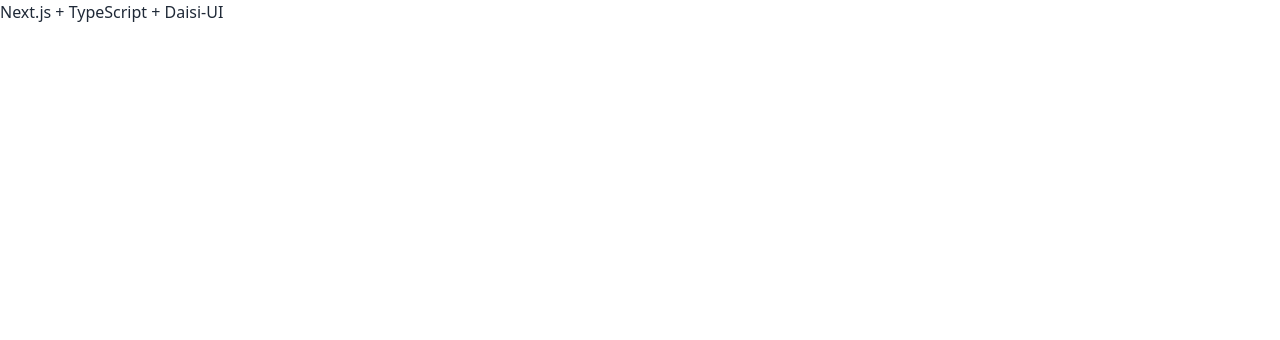
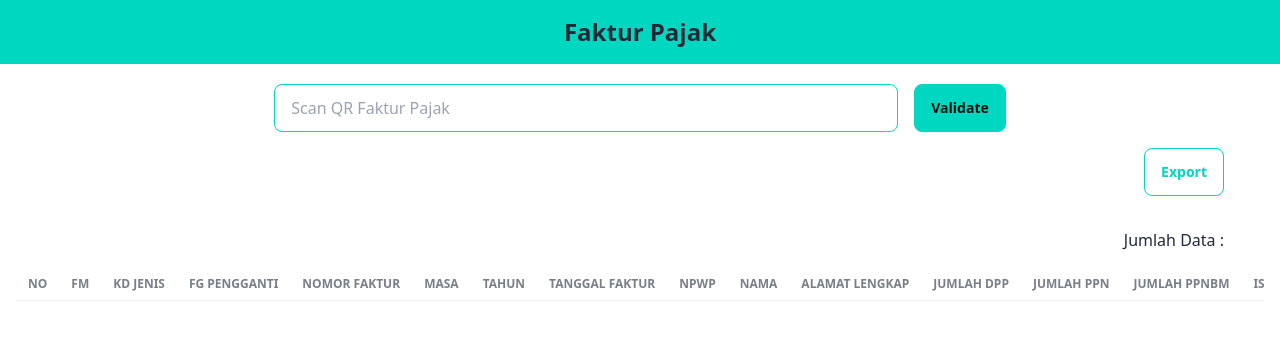
Before and after one commit to caturhidayat/faktur-pajak-scan, a Next.js app: page / in a window 1280 px wide. Shown: the top 340 px of the page. Built offline with nearby package versions, Linux system fonts and the light colour scheme.

Commit message:
feat[WIP]: add API to handle POST Validate URL Faktur

```diff
--- /dev/null
+++ b/components/Navbar.tsx
@@ -0,0 +1,9 @@
+import React from 'react'
+
+export default function Navbar() {
+  return (
+    <div className='navbar bg-accent justify-center'>
+        <a className='btn btn-ghost text-2xl'>Faktur Pajak</a>
+    </div>
+  )
+}
--- /dev/null
+++ b/components/TableFaktur.tsx
@@ -0,0 +1,63 @@
+import React from "react";
+
+export default function TableFaktur(props: any) {
+    return (
+        <div className="overflow-x-auto ">
+            <table className='table table-sm'>
+                <thead>
+                    <tr>
+                        <th>NO</th>
+                        <th>FM</th>
+                        <th>KD JENIS</th>
+                        <th>FG PENGGANTI</th>
+                        <th>NOMOR FAKTUR</th>
+                        <th>MASA</th>
+                        <th>TAHUN</th>
+                        <th>TANGGAL FAKTUR</th>
+                        <th>NPWP</th>
+                        <th>NAMA</th>
+                        <th>ALAMAT LENGKAP</th>
+                        <th>JUMLAH DPP</th>
+                        <th>JUMLAH PPN</th>
+                        <th>JUMLAH PPNBM</th>
+                        <th>IS CREDITABLE</th>
+                    </tr>
+                </thead>
+                <tbody>
+                    <tr>
+                        {/* <td>1</td>
+                    <td>FM</td>
+                    <td>KD JENIS TRANSAKSI</td>
+                    <td>FG PENGGANTI</td>
+                    <td>NOMOR FAKTUR</td>
+                    <td>MASA PAJAK</td>
+                    <td>TAHUN PAJAK</td>
+                    <td>TANGGAL FAKTUR</td>
+                    <td>NPWP</td>
+                    <td>NAMA</td>
+                    <td>ALAMAT LENGKAP</td>
+                    <td>JUMLAH DPP</td>
+                    <td>JUMLAH PPN</td>
+                    <td>JUMLAH PPNBM</td>
+                    <td>IS CREDITABLE</td> */}
+                    </tr>
+                </tbody>
+            </table>
+        </div>
+    );
+}
+
+// "FM": string
+//     "KD JENIS TRANSAKSI": string
+//     "FG PENGGANTI": string
+//     "NOMOR FAKTUR": string
+//     "MASA PAJAK": string
+//     "TAHUN PAJAK": string
+//     "TANGGAL FAKTUR": Date | string
+//     "NPWP": string
+//     "NAMA": string
+//     "ALAMAT LENGKAP": string
+//     "JUMLAH DPP": number
+//     "JUMLAH PPN": number
+//     "JUMLAH PPNBM": number
+//     "IS CREDITABLE": string
--- /dev/null
+++ b/interfaces/faktur.ts
@@ -0,0 +1,17 @@
+
+export interface TableFakturProps {
+    "FM": string
+    "KD JENIS TRANSAKSI": string
+    "FG PENGGANTI": string
+    "NOMOR FAKTUR": string
+    "MASA PAJAK": string
+    "TAHUN PAJAK": string
+    "TANGGAL FAKTUR": Date | string
+    "NPWP": string
+    "NAMA": string
+    "ALAMAT LENGKAP": string
+    "JUMLAH DPP": number
+    "JUMLAH PPN": number
+    "JUMLAH PPNBM": number
+    "IS CREDITABLE": string
+}
--- a/package.json
+++ b/package.json
@@ -9,6 +9,8 @@
     "lint": "next lint"
   },
   "dependencies": {
+    "@types/xml2js": "^0.4.14",
+    "formik": "^2.4.5",
     "next": "14.0.4",
     "react": "^18",
     "react-dom": "^18",
--- a/pages/_app.tsx
+++ b/pages/_app.tsx
@@ -1,6 +1,14 @@
-import '@/styles/globals.css'
-import type { AppProps } from 'next/app'
+import Navbar from "@/components/Navbar";
+import "@/styles/globals.css";
+import type { AppProps } from "next/app";
 
 export default function App({ Component, pageProps }: AppProps) {
-  return <Component {...pageProps} />
+    return (
+        <main>
+            <Navbar />
+            <div className='container px-4 mx-auto'>
+                <Component {...pageProps} />
+            </div>
+        </main>
+    );
 }
--- /dev/null
+++ b/pages/api/faktur.ts
@@ -0,0 +1,35 @@
+import { NextApiRequest, NextApiResponse } from "next";
+import xml2js from "xml2js";
+
+export default async function handler(
+    req: NextApiRequest,
+    res: NextApiResponse
+) {
+    const { url } = req.body;
+    // console.log(url);
+    const parser = new xml2js.Parser();
+    // console.log({ url: urlValidate });
+
+    if (req.method === "POST") {
+        try {
+            const response = await fetch(url, {
+                method: "GET",
+                headers: {
+                    "Content-Type": "application/xml",
+                },
+            });
+            const data = await response.text();
+            parser.parseString(data, (err, result) => {
+                new Promise((resolve, reject) => {
+                    if (err) reject(err);
+                    // console.log({ result });
+                    resolve(result);
+                });
+                // console.log({ res: result });
+                res.status(200).json(result);
+            });
+        } catch (error) {
+            console.log(error);
+        }
+    }
+}
--- a/pages/api/hello.ts
+++ /dev/null
@@ -1,13 +0,0 @@
-// Next.js API route support: https://nextjs.org/docs/api-routes/introduction
-import type { NextApiRequest, NextApiResponse } from 'next'
-
-type Data = {
-  name: string
-}
-
-export default function handler(
-  req: NextApiRequest,
-  res: NextApiResponse<Data>
-) {
-  res.status(200).json({ name: 'John Doe' })
-}
--- a/pages/index.tsx
+++ b/pages/index.tsx
@@ -1,7 +1,60 @@
+import { TableFakturProps } from "@/interfaces/faktur";
+import { useState } from "react";
+import { useFormik } from "formik";
+import { useRef } from "react";
+import TableFaktur from "@/components/TableFaktur";
+import { url } from "inspector";
+
 export default function Home() {
+    const [table, setTable] = useState([] as TableFakturProps[]);
+    const refTable = useRef(null);
+    const formik = useFormik({
+        initialValues: {
+            urlValidate: "",
+        },
+        onSubmit: async (values) => {
+            // console.log(values.urlValidate);
+            // const url = values.urlValidate;
+            const res = await fetch("/api/faktur", {
+                method: "POST",
+                headers: {
+                    "Content-Type": "application/xml",
+                },
+                body: JSON.stringify({url: values.urlValidate}),
+            });
+            console.log(res);
+            const data = await res.json();
+            console.log(data);
+        },
+    });
     return (
-      <main>
-        <h1>Next.js + TypeScript + Daisi-UI</h1>
-      </main>
-    )
+        <div className='my-5'>
+            <form onSubmit={formik.handleSubmit}>
+                <div className='flex gap-4 justify-center'>
+                    <input
+                        className='input input-accent w-6/12'
+                        type='text'
+                        name='urlValidate'
+                        id='urlValidate'
+                        ref={refTable}
+                        onChange={formik.handleChange}
+                        value={formik.values.urlValidate}
+                        placeholder='Scan QR Faktur Pajak'
+                    />
+                    <button type='submit' className='btn btn-accent'>
+                        Validate
+                    </button>
+                </div>
+            </form>
+            <div className='flex justify-end px-10 py-4'>
+                <button className='btn btn-outline btn-accent'>Export</button>
+            </div>
+            <div className='flex justify-end px-10 py-4'>
+                <p>Jumlah Data : </p>
+            </div>
+            <div className='flex justify-center'>
+                <TableFaktur data={table} refTable={refTable} />
+            </div>
+        </div>
+    );
 }
```
Also changed, not shown: 1 other file (tests, documents, lock files or other folders).
